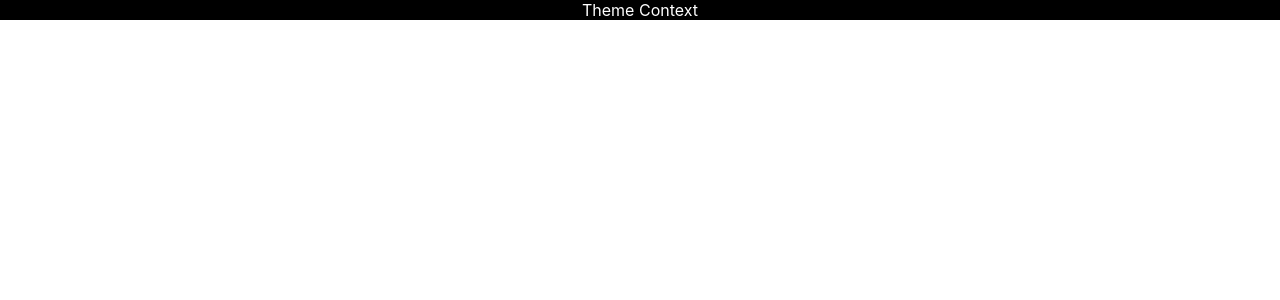
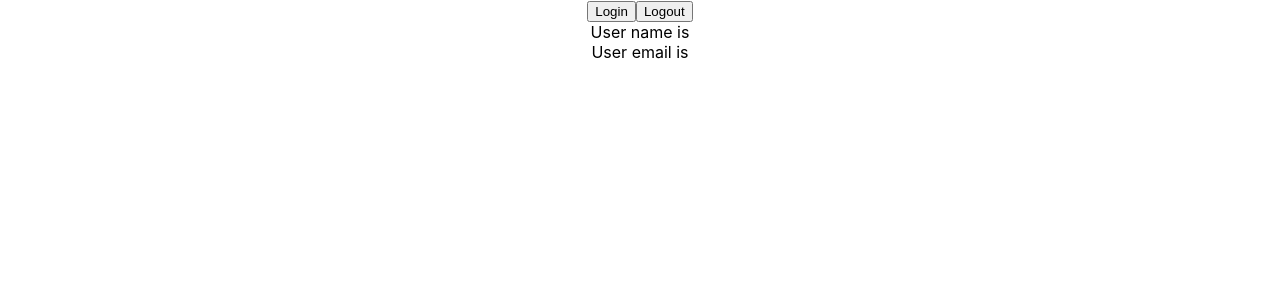
Before and after one commit to ksrinreddy/react-with-typescript-basics-practice, a React (Create React App) app: page / in a window 1280 px wide. Shown: the top 300 px of the page. Built offline with nearby package versions, Linux system fonts and the light colour scheme.

Commit message:
typing useContext with future value

```diff
--- a/src/App.tsx
+++ b/src/App.tsx
@@ -1,15 +1,14 @@
 import React from "react";
 import "./App.css";
-import Box from "./components/context/Box";
-import { ThemeContextProvider } from "./components/context/ThemeContext";
-import Counter from "./components/state/Counter";
+import User from "./components/context/User";
+import { UserContextProvider } from "./components/context/UserContext";
 
 function App() {
   return (
     <div className="App">
-      <ThemeContextProvider>
-        <Box />
-      </ThemeContextProvider>
+      <UserContextProvider>
+        <User />
+      </UserContextProvider>
     </div>
   );
 }
--- /dev/null
+++ b/src/components/context/User.tsx
@@ -0,0 +1,40 @@
+import React, { useContext } from "react";
+import { UserContext } from "./UserContext";
+
+const User = () => {
+  const userContext = useContext(UserContext);
+  //   const handleLogin = () => {
+  //     if (userContext) {
+  //       userContext.setUser({
+  //         name: "Reddy",
+  //         email: "reddy@email.com",
+  //       });
+  //     }
+
+  // const handleLogout = () => {
+  //     if(userContext){
+  //         userContext.setUser(null);
+  //     }
+  // };
+
+  // type assertion allows to remove if-checking everytime
+  const handleLogin = () => {
+    userContext.setUser({
+      name: "Reddy",
+      email: "reddy@email.com",
+    });
+  };
+  const handleLogout = () => {
+    userContext.setUser(null);
+  };
+  return (
+    <div>
+      <button onClick={handleLogin}>Login</button>
+      <button onClick={handleLogout}>Logout</button>
+      <div>User name is {userContext.user?.name}</div>
+      <div>User email is {userContext.user?.email} </div>
+    </div>
+  );
+};
+
+export default User;
--- /dev/null
+++ b/src/components/context/UserContext.tsx
@@ -0,0 +1,28 @@
+import { createContext, useState } from "react";
+
+export type AuthUser = {
+  name: string;
+  email: string;
+};
+
+type UserContextProviderProps = {
+  children: React.ReactNode;
+};
+
+type UserContextType = {
+  user: AuthUser | null;
+  setUser: React.Dispatch<React.SetStateAction<AuthUser | null>>;
+};
+
+// export const UserContext = createContext<UserContextType | null>(null);
+// type assertion
+export const UserContext = createContext({} as UserContextType);
+
+export const UserContextProvider = ({ children }: UserContextProviderProps) => {
+  const [user, setUser] = useState<AuthUser | null>(null);
+  return (
+    <UserContext.Provider value={{ user, setUser }}>
+      {children}
+    </UserContext.Provider>
+  );
+};
```
